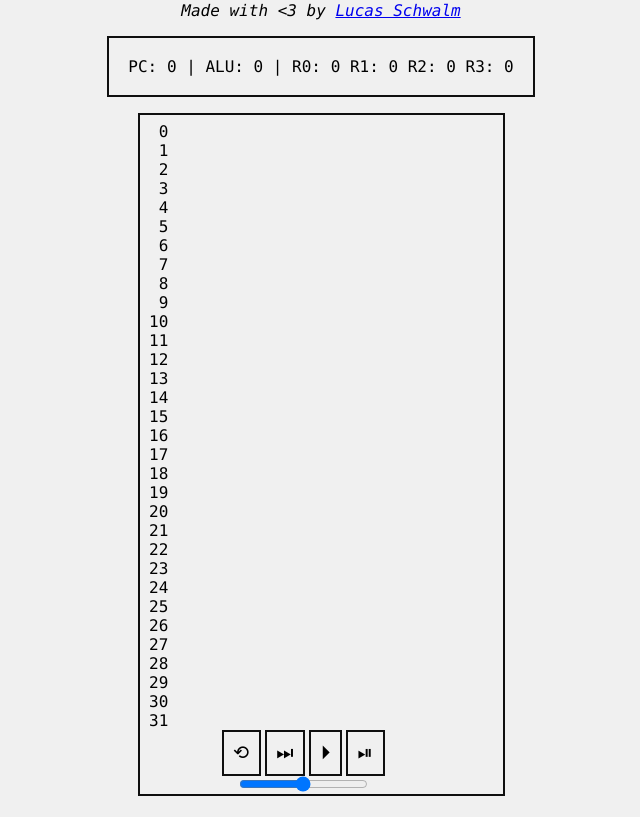
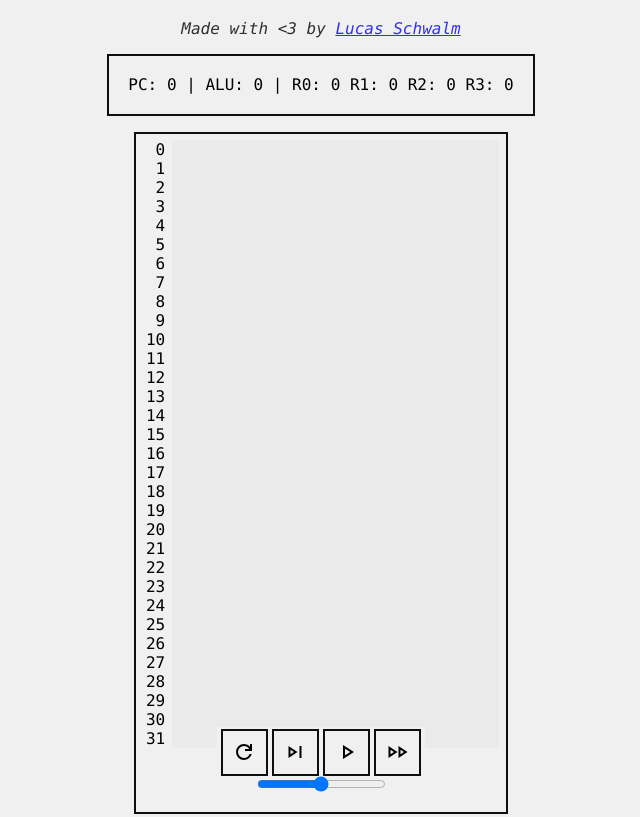
Before and after one commit to Coffee-for-Cats/kes-simulator, a plain HTML site: page index.html in a window 1280 px wide. Shown: the whole page, without its empty margins (319-959 px from the left). Drawn offline with Linux system fonts and the light colour scheme.

Commit message:
icons, appearance and accessibility changes

```diff
--- a/index.html
+++ b/index.html
@@ -27,16 +27,24 @@
         spellcheck="false"
       ></textarea>
     </div>
+  </main>
 
-    <div class="execute">
-      <div class="buttons">
-        <button title="próxima linha" onclick="stepOnce()"> &#x23EF; </button>
-        <button title="executar linha a linha" onclick="play()"> &#x23F5; </button>
-        <button title="executar tudo de uma vez" onclick="execute()"> &#x23ED; </button>
-        <button title="resetar variáveis" onclick="reset()"> &#10226; </button>
-      </div>
-      <input type="range" name="speed" id="speed" min="0" max="1800">
+  <div class="execute">
+    <div class="buttons">
+      <button title="Resetar" onclick="reset()">
+        <img src="./src/icons/refresh.svg" alt="Resetar">
+      </button>
+      <button title="Próximo" onclick="stepOnce()">
+        <img src="./src/icons/skip_next.svg" alt="Próximo">
+      </button>
+      <button title="Rodar" onclick="play()">
+        <img src="./src/icons/play_arrow.svg" alt="Rodar">
+      </button>
+      <button title="Pular para o fim" onclick="execute()">
+        <img src="./src/icons/fast_forward.svg" alt="Executar">
+      </button>
     </div>
-  </main>
+    <input type="range" name="speed" id="speed" min="0" max="1800">
+  </div>
 </body>
 </html>
--- a/src/style.css
+++ b/src/style.css
@@ -8,6 +8,11 @@
 
 :root {
   --font-size: 1rem;
+}
+
+address {
+  opacity: .8;
+  margin-top: 1.2rem;
 }
 
 body {
@@ -42,11 +47,11 @@ main {
 textarea {
   resize: none;
   border: none;
-  padding-left: .4rem;
+  padding: 0 .4rem 0 .4rem;
   margin-left: .2rem;
   font-size: var(--font-size);
   outline: none;
-  /* max-height: 38rem; */
+  background: #eaeaea; border-radius: .2rem;
   resize: none;
 }
 
@@ -81,8 +86,11 @@ textarea {
   position: fixed;
   bottom: 6px;
   padding: 2px;
-  margin: 2px 0 0 5rem;
   /* background: #f0f0f0; */
+}
+
+.buttons {
+  display: flex;
 }
 
 .execute > * > button {
@@ -92,5 +100,7 @@ textarea {
   margin: 0 2px;
   font-size: 1.2rem;
   border: 2px solid #0f0f0f;
-  float: right;
+
+  display: flex;
+  align-items: center; justify-content: center;
 }
```
Also changed, not shown: src/icons/fast_forward.svg (added), src/icons/play_arrow.svg (added), src/icons/refresh.svg (added), src/icons/skip_next.svg (added).
